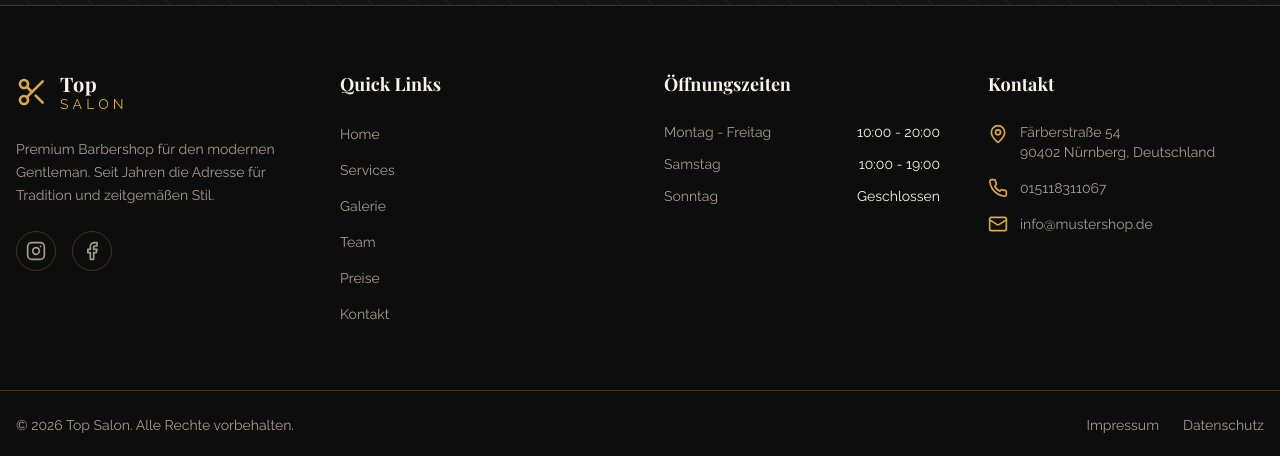
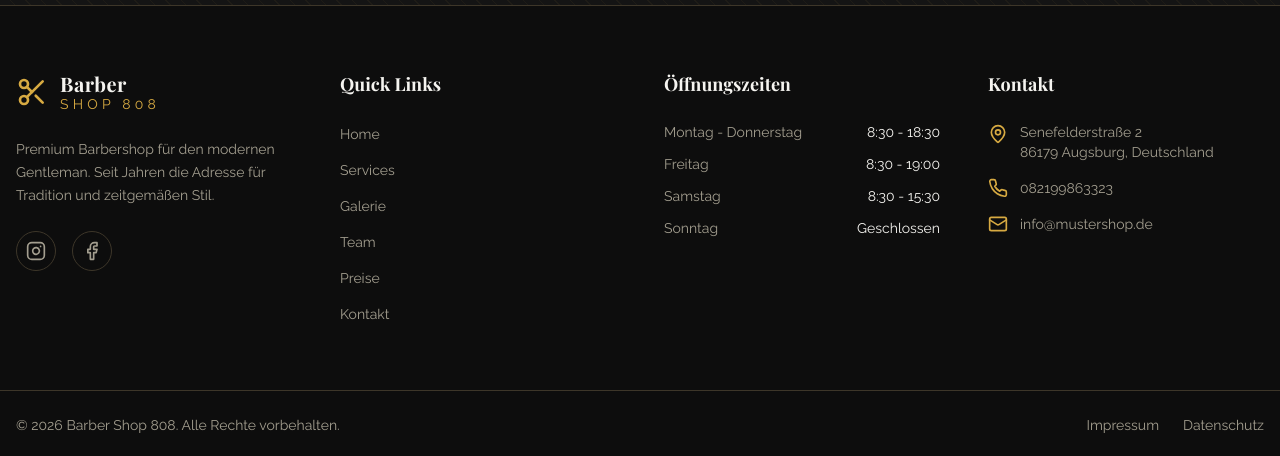
Before and after one commit to hbmarkofficial-business/Barber-Shop-808, a React (Vite) app: page / in a window 1280 px wide. Shown: the part 4579-5035 px from the top of the page. Built offline with nearby package versions, Linux system fonts and the light colour scheme.

Commit message:
Update Footer.tsx

```diff
--- a/src/components/Footer.tsx
+++ b/src/components/Footer.tsx
@@ -15,10 +15,10 @@ export const Footer = () => {
               <Scissors className="w-8 h-8 text-primary transition-transform duration-300 group-hover:rotate-45" />
               <div className="flex flex-col">
                 <span className="font-display text-xl font-bold text-foreground tracking-wide">
-                  Top
+                  Barber
                 </span>
                 <span className="text-primary text-sm tracking-[0.3em] uppercase -mt-1">
-                  Salon
+                  Shop 808
                 </span>
               </div>
             </Link>
@@ -82,14 +82,17 @@ export const Footer = () => {
             </h4>
             <ul className="space-y-3 text-sm">
               <li className="flex justify-between text-muted-foreground">
-                <span>Montag - Freitag</span>
-                <span className="text-foreground">10:00 - 20:00</span>
+                <span>Montag - Donnerstag</span>
+                <span className="text-foreground">8:30 - 18:30</span>
               </li>
             <li className="flex justify-between text-muted-foreground">
+                <span>Freitag</span>
+                <span className="text-foreground">8:30 - 19:00 </span>
+              </li>
+               <li className="flex justify-between text-muted-foreground">
                 <span>Samstag</span>
-                <span className="text-foreground">10:00 - 19:00 </span>
+                <span className="text-foreground">8:30 - 15:30 </span>
               </li>
-
               <li className="flex justify-between text-muted-foreground">
                 <span>Sonntag</span>
                 <span className="text-foreground">Geschlossen</span>
@@ -106,17 +109,17 @@ export const Footer = () => {
               <li className="flex items-start gap-3">
                 <MapPin className="w-5 h-5 text-primary shrink-0 mt-0.5" />
                 <span className="text-muted-foreground text-sm">
-                 Färberstraße 54<br />
-                  90402 Nürnberg, Deutschland
+                 Senefelderstraße 2<br />
+                  86179 Augsburg, Deutschland
                 </span>
               </li>
               <li className="flex items-center gap-3">
                 <Phone className="w-5 h-5 text-primary shrink-0" />
                 <a
-                  href="tel:015118311067"
+                  href="tel:082199863323"
                   className="text-muted-foreground hover:text-primary transition-colors text-sm"
                 >
-                015118311067
+                082199863323
                 </a>
               </li>
               <li className="flex items-center gap-3">
@@ -137,7 +140,7 @@ export const Footer = () => {
       <div className="border-t border-border">
         <div className="container mx-auto px-4 py-6 flex flex-col md:flex-row justify-between items-center gap-4">
           <p className="text-muted-foreground text-sm">
-            © {currentYear} Top Salon. Alle Rechte vorbehalten.
+            © {currentYear} Barber Shop 808. Alle Rechte vorbehalten.
           </p>
           <div className="flex gap-6 text-sm">
             <Link to="/impressum" className="text-muted-foreground hover:text-primary transition-colors">
```
